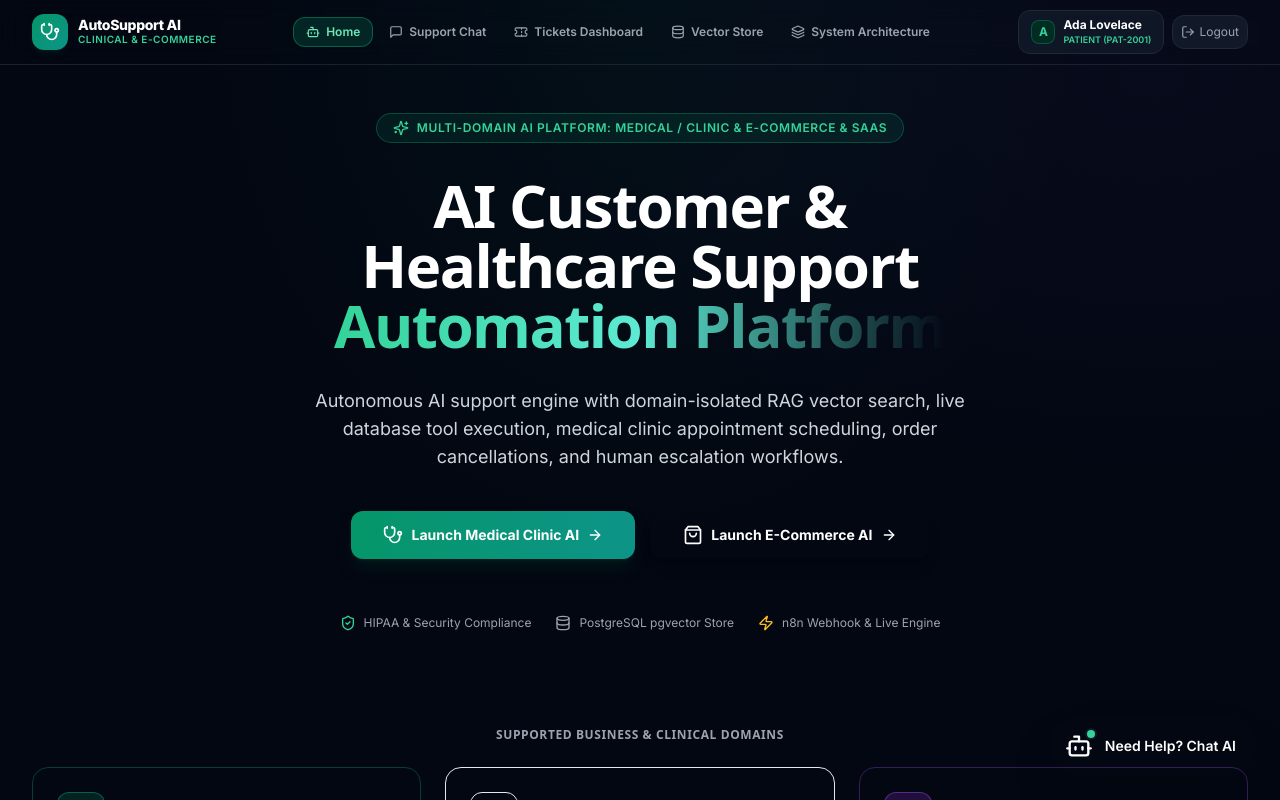
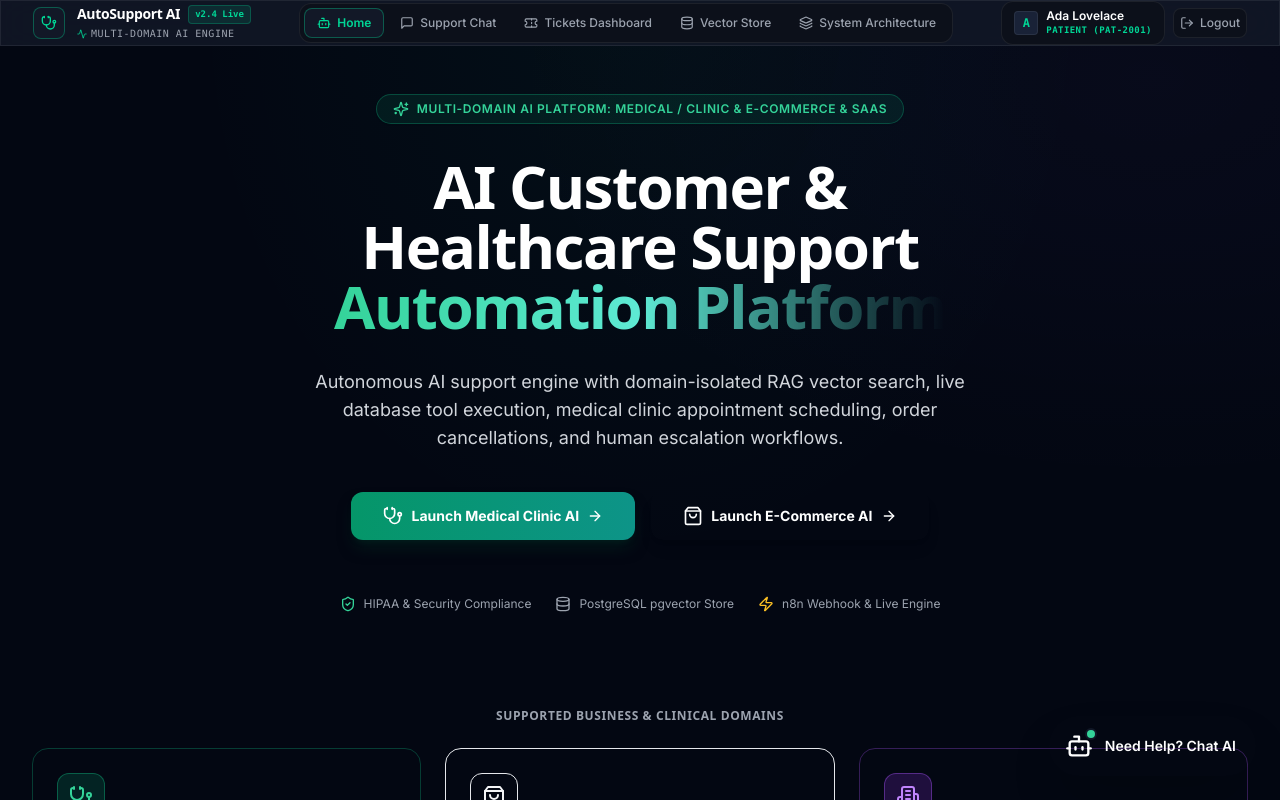
Before and after one commit to a9rmx1990/ai-customer-support-platform, a Next.js app: page / in a window 1280 px wide. Shown: the top 800 px of the page. Built offline with nearby package versions, Linux system fonts and the light colour scheme.

Commit message:
feat(ui): update Navbar with surface-overlay backdrop, whisper-quiet borders and live telemetry status

```diff
--- a/components/Navbar.tsx
+++ b/components/Navbar.tsx
@@ -2,7 +2,7 @@
 
 import Link from 'next/link';
 import { usePathname } from 'next/navigation';
-import { Bot, MessageSquare, Ticket, Database, Layers, Stethoscope, LogIn, LogOut, User, ShieldCheck } from 'lucide-react';
+import { Bot, MessageSquare, Ticket, Database, Layers, Stethoscope, LogIn, LogOut, User, Activity } from 'lucide-react';
 import { useAuth } from '@/lib/auth-context';
 
 export default function Navbar() {
@@ -18,25 +18,31 @@ export default function Navbar() {
   ];
 
   return (
-    <header className="sticky top-0 z-50 glass-panel border-b border-gray-800/80 backdrop-blur-md">
-      <div className="max-w-7xl mx-auto px-4 sm:px-6 lg:px-8 h-16 flex items-center justify-between">
+    <header className="sticky top-0 z-50 surface-overlay border-b border-triage-border backdrop-blur-xl">
+      <div className="max-w-7xl mx-auto px-4 sm:px-6 lg:px-8 h-15 flex items-center justify-between">
         {/* Brand Logo */}
-        <Link href="/" className="flex items-center gap-2.5 group">
-          <div className="w-9 h-9 rounded-xl bg-gradient-to-br from-emerald-600 to-teal-600 flex items-center justify-center text-white font-bold shadow-md shadow-emerald-950/40 group-hover:scale-105 transition-transform">
-            <Stethoscope className="w-5 h-5" />
+        <Link href="/" className="flex items-center gap-3 group">
+          <div className="w-8 h-8 rounded-lg bg-surface-elevated border border-triage-border-active flex items-center justify-center text-clinical-mint font-bold transition-colors">
+            <Stethoscope className="w-4 h-4 stroke-[2]" />
           </div>
           <div className="flex flex-col">
-            <span className="font-extrabold text-sm text-white tracking-tight leading-none group-hover:text-emerald-400 transition-colors">
-              AutoSupport AI
-            </span>
-            <span className="text-[10px] text-emerald-400 font-semibold tracking-wider uppercase">
-              Clinical & E-Commerce
+            <div className="flex items-center gap-2">
+              <span className="font-display font-bold text-sm text-white tracking-tight leading-none group-hover:text-clinical-mint transition-colors">
+                AutoSupport AI
+              </span>
+              <span className="inline-flex items-center px-1.5 py-0.5 rounded text-[9px] font-mono font-semibold badge-mint">
+                v2.4 Live
+              </span>
+            </div>
+            <span className="text-[10px] text-gray-400 font-mono tracking-wider uppercase flex items-center gap-1 mt-0.5">
+              <Activity className="w-2.5 h-2.5 text-clinical-mint inline" />
+              <span>Multi-Domain AI Engine</span>
             </span>
           </div>
         </Link>
 
         {/* Navigation Links */}
-        <nav className="hidden md:flex items-center gap-1">
+        <nav className="hidden md:flex items-center gap-1 bg-surface-base p-1 rounded-xl border border-triage-border">
           {navLinks.map((link) => {
             const Icon = link.icon;
             const isActive = pathname === link.href || (link.href.startsWith('/chat') && pathname === '/chat');
@@ -45,10 +51,10 @@ export default function Navbar() {
               <Link
                 key={link.href}
                 href={link.href}
-                className={`px-3 py-1.5 rounded-xl text-xs font-semibold flex items-center gap-1.5 transition-all ${
+                className={`px-3 py-1.5 rounded-lg text-xs font-medium flex items-center gap-1.5 transition-colors ${
                   isActive
-                    ? 'bg-emerald-600/20 text-emerald-300 border border-emerald-500/40 shadow-sm'
-                    : 'text-gray-400 hover:text-white hover:bg-gray-800/60'
+                    ? 'bg-surface-elevated text-clinical-mint border border-triage-border-active font-semibold'
+                    : 'text-gray-400 hover:text-gray-200 hover:bg-surface-elevated/50'
                 }`}
               >
                 <Icon className="w-3.5 h-3.5" />
@@ -62,13 +68,13 @@ export default function Navbar() {
         <div className="flex items-center gap-3">
           {user ? (
             <div className="flex items-center gap-2">
-              <div className="flex items-center gap-2 bg-gray-900/90 px-3 py-1.5 rounded-xl border border-gray-800">
-                <div className="w-6 h-6 rounded-lg bg-emerald-950 border border-emerald-500/30 text-emerald-400 text-xs font-bold flex items-center justify-center">
+              <div className="flex items-center gap-2 bg-surface-base px-3 py-1.5 rounded-xl border border-triage-border">
+                <div className="w-6 h-6 rounded bg-surface-overlay border border-triage-border text-clinical-mint text-xs font-mono font-bold flex items-center justify-center">
                   {user.name.charAt(0)}
                 </div>
                 <div className="hidden sm:flex flex-col">
-                  <span className="text-xs font-bold text-white line-clamp-1">{user.name}</span>
-                  <span className="text-[9px] text-emerald-400 uppercase font-semibold">
+                  <span className="text-xs font-semibold text-white line-clamp-1">{user.name}</span>
+                  <span className="text-[9px] font-mono text-clinical-mint uppercase tracking-wider font-semibold">
                     {user.role} ({user.id})
                   </span>
                 </div>
@@ -77,24 +83,24 @@ export default function Navbar() {
               <button
                 onClick={logout}
                 title="Sign Out"
-                className="p-2 rounded-xl bg-gray-900 hover:bg-rose-950/60 text-gray-400 hover:text-rose-300 border border-gray-800 hover:border-rose-500/40 transition-all text-xs flex items-center gap-1"
+                className="p-1.5 rounded-lg bg-surface-base hover:bg-rose-950/40 text-gray-400 hover:text-rose-300 border border-triage-border hover:border-rose-500/30 transition-colors text-xs flex items-center gap-1.5"
               >
                 <LogOut className="w-3.5 h-3.5" />
-                <span className="hidden sm:inline">Logout</span>
+                <span className="hidden sm:inline font-medium">Logout</span>
               </button>
             </div>
           ) : (
             <div className="flex items-center gap-2">
               <Link
                 href="/login"
-                className="px-3.5 py-1.5 rounded-xl text-xs font-semibold text-gray-300 hover:text-white hover:bg-gray-800 transition-all flex items-center gap-1.5"
+                className="px-3 py-1.5 rounded-lg text-xs font-medium text-gray-300 hover:text-white hover:bg-surface-elevated transition-colors flex items-center gap-1.5"
               >
-                <LogIn className="w-3.5 h-3.5 text-emerald-400" />
+                <LogIn className="w-3.5 h-3.5 text-clinical-mint" />
                 <span>Sign In</span>
               </Link>
               <Link
                 href="/signup"
-                className="px-3.5 py-1.5 rounded-xl bg-emerald-600 hover:bg-emerald-500 text-white font-semibold text-xs shadow-md shadow-emerald-950/40 transition-all"
+                className="px-3.5 py-1.5 rounded-lg bg-clinical-mint hover:bg-emerald-400 text-ink font-semibold text-xs transition-colors"
               >
                 Register
               </Link>
```
